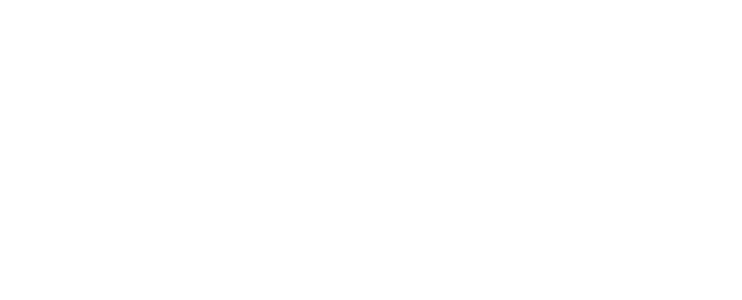
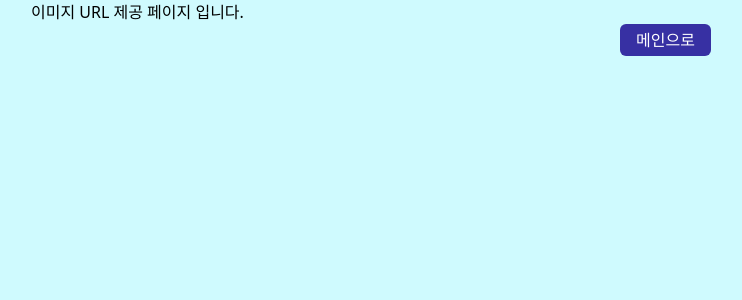
Before and after one commit to soeunSim/ImagePlace, a React (Vite) app: page /delivery/1 in a window 1280 px wide. Shown: the top 300 px of the page, without its empty margins (269-1011 px from the left). Built offline with nearby package versions, Linux system fonts and the light colour scheme.

Commit message:
feat: 이미지 등록 시 URL 제공페이지로 동적라우팅 구현

```diff
--- a/src/App.jsx
+++ b/src/App.jsx
@@ -1,9 +1,12 @@
+import { useState } from "react";
 import ImageUpload from "./component/Imageupload";
 
 function App() {
+  const [pageId, setPageID] = useState(1);
+
   return (
     <div className="w-full h-screen bg-cyan-100 flex flex-col justify-center">
-      <ImageUpload />
+      <ImageUpload setPageID={setPageID} pageId={pageId} />
     </div>
   );
 }
--- a/src/component/ImageUpload.jsx
+++ b/src/component/ImageUpload.jsx
@@ -1,12 +1,15 @@
 import { faCropSimple, faXmark } from "@fortawesome/free-solid-svg-icons";
 import { FontAwesomeIcon } from "@fortawesome/react-fontawesome";
-import { useState } from "react";
-
+import { useRef, useState } from "react";
+import { useNavigate } from "react-router";
 import ToolTip from "./ToolTip";
 
-export default function ImageUpload() {
+export default function ImageUpload({ setPageID, pageId }) {
+  const [isShowToolTip, setIsShowToolTip] = useState(false);
+
   const IMAGE_MAX_SIZE = 1 * 1024 * 1024;
-  const [isShowToolTip, setIsShowToolTip] = useState(false);
+  const navigate = useNavigate();
+  const fileCheck = useRef(null);
 
   const handleImageChange = (event) => {
     const file = event.target.files[0];
@@ -18,11 +21,23 @@ export default function ImageUpload() {
 
       return;
     } else if (file && file.size < IMAGE_MAX_SIZE) {
+
     }
   };
 
   const handleCloseToolTip = () => {
     setIsShowToolTip(false);
+  };
+
+  const handleUrlDelivery = () => {
+    if (fileCheck.current.value === "") {
+      return ;
+    } else {
+      const newPageId = Date.now();
+
+      navigate(`/delivery/${newPageId} + ${pageId}`);
+      setPageID(pageId + 1);
+    }
   };
 
   return (
@@ -44,15 +59,19 @@ export default function ImageUpload() {
           hover:file:bg-slate-800"
           type="file"
           accept=".png,.jpg,.jpeg"
+          ref={fileCheck}
           onChange={handleImageChange}
         />
         <button className="bg-blue-600 rounded-md px-4 py-1 mx-2 text-white">
           <FontAwesomeIcon icon={faCropSimple} />
         </button>
-        <button className="bg-indigo-800 rounded-md px-4 py-1 text-white">
+        <button
+          className="bg-indigo-800 rounded-md px-4 py-1 text-white"
+          onClick={handleUrlDelivery}
+        >
           URL 생성
         </button>
-        {isShowToolTip ? (
+        {isShowToolTip && upFile? (
           <ToolTip
             isShowToolTip={isShowToolTip}
             onClickHandleEvent={handleCloseToolTip}
--- a/src/component/UrlDelivery .jsx
+++ b/src/component/UrlDelivery .jsx
@@ -1,3 +1,27 @@
+import { useNavigate } from "react-router";
+
 export default function UrlDelivery() {
-  return <div></div>;
+  const navigate = useNavigate();
+
+  const handleBackMain = () => {
+    navigate(`/`);
+  }
+
+  return (
+    <div className="w-full h-screen bg-cyan-100">
+      <div className="w-[680px] mx-auto my-0">
+        <div>
+          이미지 URL 제공 페이지 입니다.
+        </div>
+        <div className="text-right">
+          <button
+            className="bg-indigo-800 rounded-md px-4 py-1 text-white"
+            onClick={handleBackMain}
+          >
+            메인으로
+          </button>
+        </div>
+      </div>
+    </div>
+  );
 }
--- a/src/main.jsx
+++ b/src/main.jsx
@@ -11,12 +11,12 @@ createRoot(document.getElementById("root")).render(
     <BrowserRouter>
       <Routes>
         <Route
+          path="/delivery/:id"
+          element={<UrlDelivery />}
+        />
+        <Route
           path="/"
           element={<App />}
-        />
-        <Route
-          path="/delivery/:id"
-          element={<UrlDelivery />}
         />
       </Routes>
     </BrowserRouter>
```
